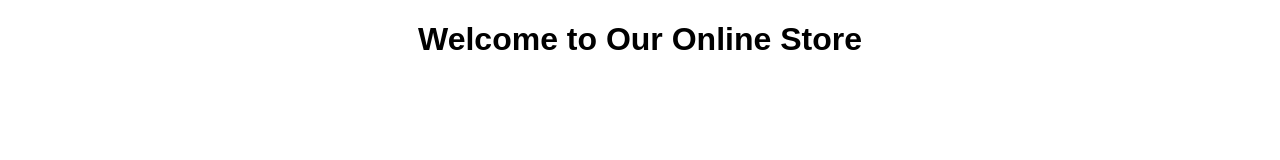
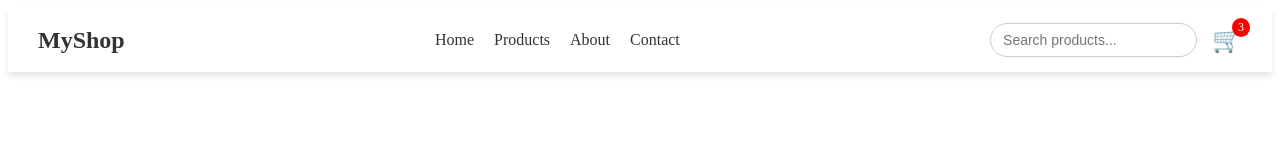
Before and after one commit to Vikram690/ecommerce-frontend, a website: page index.html in a window 1280 px wide. Drawn offline with Linux system fonts and the light colour scheme.

Commit message:
Styled and aligned header; added responsive nav with search and cart

```diff
--- a/index.html
+++ b/index.html
@@ -1,15 +1,34 @@
 <!DOCTYPE html>
 <html lang="en">
 <head>
-  <meta charset="UTF-8" />
-  <meta name="viewport" content="width=device-width, initial-scale=1.0" />
-  <title>E-Commerce Frontend</title>
-  <link rel="stylesheet" href="styles/main.css" />
+    <meta charset="UTF-8">
+    <meta name="viewport" content="width=device-width, initial-scale=1.0">
+    <title>E-Commerce Frontend</title>
+    <link rel="stylesheet" href="styles/main.css">
 </head>
 <body>
-  <header>
-    <h1>Welcome to Our Online Store</h1>
+  <header class="header">
+    <div class="logo">MyShop</div>
+
+    <nav class="nav">
+      <ul class="nav-links">
+        <li><a href="#">Home</a></li>
+        <li><a href="#">Products</a></li>
+        <li><a href="#">About</a></li>
+        <li><a href="#">Contact</a></li>
+      </ul>
+    </nav>
+
+    <div class="header-right">
+      <input type="text" class="search-bar" placeholder="Search products..." />
+      <div class="cart">
+        🛒
+        <span class="cart-badge">3</span>
+      </div>
+      <div class="hamburger">&#9776;</div>
+    </div>
   </header>
-  <script src="scripts/app.js"></script>
+
+    <script src="scripts/app.js"></script>
 </body>
 </html>
--- a/scripts/app.js
+++ b/scripts/app.js
@@ -1 +1,9 @@
 console.log("E-Commerce Website Loaded");
+document.addEventListener("DOMContentLoaded", () => {
+    const hamburger = document.querySelector(".hamburger");
+    const nav = document.querySelector(".nav");
+
+    hamburger.addEventListener("click", () => {
+      nav.classList.toggle("active");
+    });
+  });
--- a/styles/main.css
+++ b/styles/main.css
@@ -1,6 +1,114 @@
-body {
-    font-family: Arial, sans-serif;
-    margin: 0;
-    padding: 0;
+/* === HEADER STYLES === */
+.header {
+  display: flex;
+  justify-content: space-between;
+  align-items: center;
+  padding: 15px 30px;
+  background-color: #fff;
+  box-shadow: 0 4px 6px rgba(0, 0, 0, 0.1);
+  position: relative;
+  z-index: 1000;
+}
+
+.logo {
+  font-size: 24px;
+  font-weight: bold;
+  color: #333;
+  text-decoration: none;
+}
+
+/* Navigation */
+.nav-links {
+  list-style: none;
+  display: flex;
+  gap: 20px;
+  padding: 0;
+  margin: 0;
+}
+
+.nav-links a {
+  text-decoration: none;
+  color: #333;
+  font-weight: 500;
+  transition: color 0.2s;
+}
+
+.nav-links a:hover {
+  color: #007bff;
+}
+
+/* Right Side: Search, Cart, Hamburger */
+.header-right {
+  display: flex;
+  align-items: center;
+  gap: 15px;
+}
+.search-bar {
+  padding: 8px 12px;
+  border-radius: 20px;
+  border: 1px solid #ccc;
+  outline: none;
+  font-size: 14px;
+}
+
+.cart {
+  font-size: 24px;
+  position: relative;
+  display: flex;
+  align-items: center;
+  justify-content: center;
+}
+
+.cart-badge {
+  position: absolute;
+  top: -8px;
+  right: -8px;
+  background-color: red;
+  color: white;
+  font-size: 12px;
+  padding: 2px 6px;
+  border-radius: 50%;
+}
+
+.hamburger {
+  display: none;
+  font-size: 26px;
+  cursor: pointer;
+}
+
+/* === RESPONSIVE STYLES === */
+@media (max-width: 768px) {
+  .nav {
+    display: none;
+    position: absolute;
+    top: 60px;
+    left: 0;
+    background: white;
+    width: 100%;
     text-align: center;
+    border-top: 1px solid #eee;
   }
+
+  .nav-links {
+    flex-direction: column;
+    padding: 10px 0;
+  }
+
+  .nav.active {
+    display: block;
+  }
+
+  .hamburger {
+    display: block;
+  }
+
+  .header-right {
+    gap: 10px;
+  }
+}
+
+@media (max-width: 500px) {
+  .search-bar {
+    display: none;
+  }
+}
```
